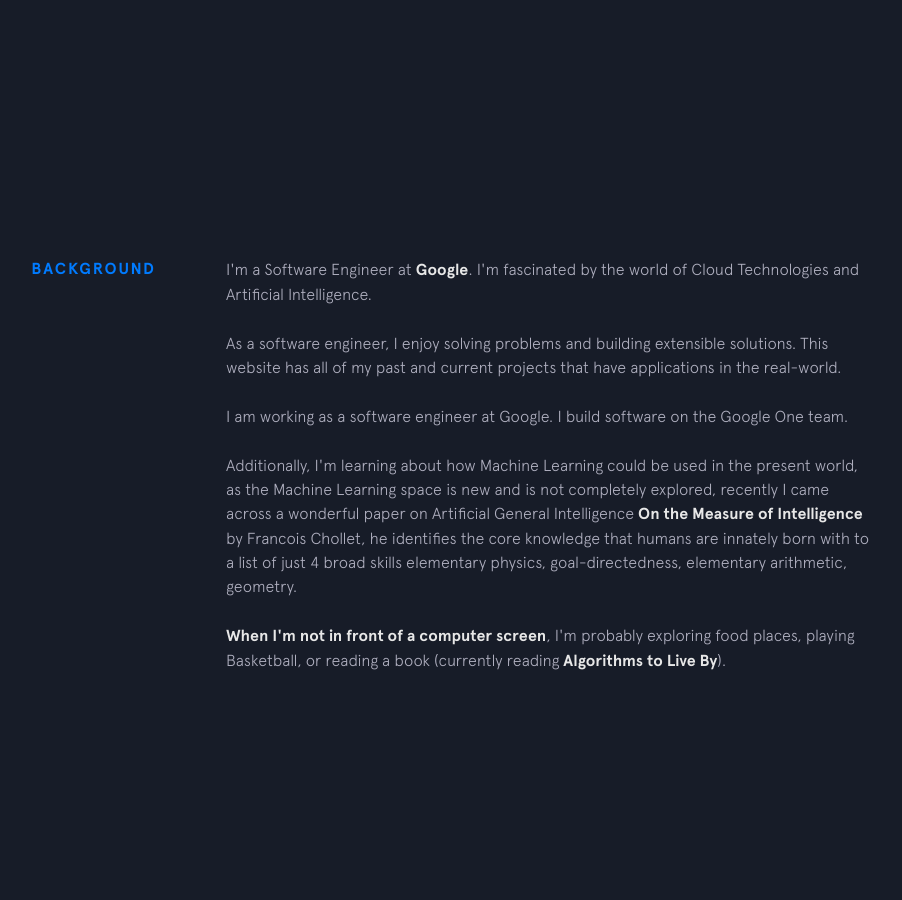
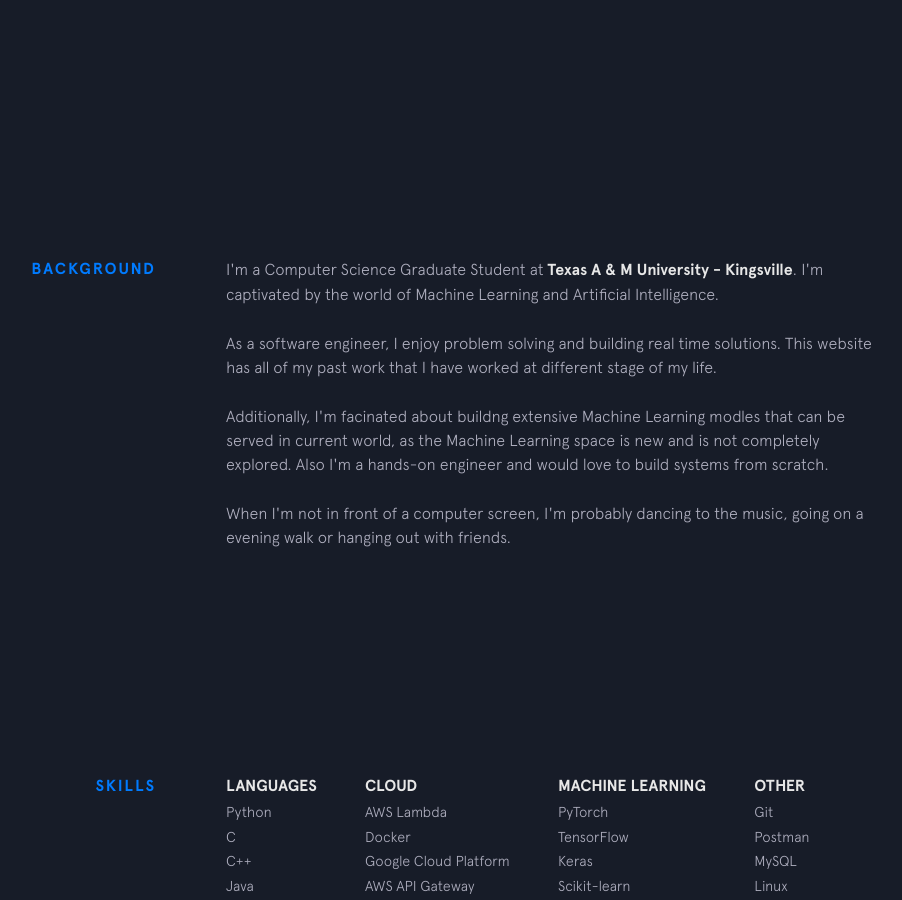
Before and after one commit to srikanthkarre/portfolio, a Jekyll site: the page built from index.html, in a window 1280 px wide and 900 px high, scrolled down 823 px. Shown: the whole window, without its empty margins (224-1126 px from the left). Built offline with Jekyll 4.4.1, drawn with Linux system fonts in a browser that asks for light colours; nearby versions of some CDN libraries.

Commit message:
Update background.html

```diff
--- a/_includes/background.html
+++ b/_includes/background.html
@@ -2,29 +2,24 @@
   <div class="section__title">Background</div>
   <div class="section__content">
     <p>
-      I'm a Software Engineer at
-      <a class="underline-link" href="https://cs.nyu.edu/" target="_blank"><strong>Google</strong></a>.
-      I'm fascinated by the world of Cloud Technologies and Artificial Intelligence.
+      I'm a Computer Science Graduate Student at
+      <a class="underline-link" href="https://www.tamuk.edu" target="_blank"><strong>Texas A & M University - Kingsville</strong></a>.
+      I'm captivated by the world of Machine Learning and Artificial Intelligence.
     </p>
 
     <p>
-      As a software engineer, I enjoy solving problems and building extensible solutions. This website has all of my past and current
-      projects that have applications in the real-world.
+      As a software engineer, I enjoy problem solving and building real time solutions. This website has all of my past work that I have
+      worked at different stage of my life.
     </p>
 
     <p>
-      I am working as a software engineer at Google. I build software on the Google One team.
+      Additionally, I'm facinated about buildng extensive Machine Learning modles that can be served in current world, as the Machine Learning space is new and is not completely explored.
+      Also I'm a hands-on engineer and would love to build systems from scratch.
     </p>
 
     <p>
-      Additionally, I'm learning about how Machine Learning could be used in the present world, as the Machine Learning space is new and is not completely explored,
-      recently I came across a wonderful paper on Artificial General Intelligence <a class="underline-link" href="https://arxiv.org/pdf/1911.01547.pdf" target="_blank"><strong>On the Measure of Intelligence</strong></a> by Francois Chollet, he identifies the
-      core knowledge that humans are innately born with to a list of just 4 broad skills elementary physics, goal-directedness, elementary arithmetic, geometry.
-    </p>
-
-    <p>
-      <strong>When I'm not in front of a computer screen</strong>, I'm probably exploring food places, playing Basketball,
-      or reading a book (currently reading <a class="underline-link" href="https://www.amazon.com/dp/B01D24NAL6/ref=cm_sw_em_r_mt_dp_Fi6AFbVHZ5QSJ" target="_blank"><strong>Algorithms to Live By</strong></a>).
+      When I'm not in front of a computer screen, I'm probably dancing to the music, going on a evening walk
+      or hanging out with friends.
     </p>
 
   </div>
```
